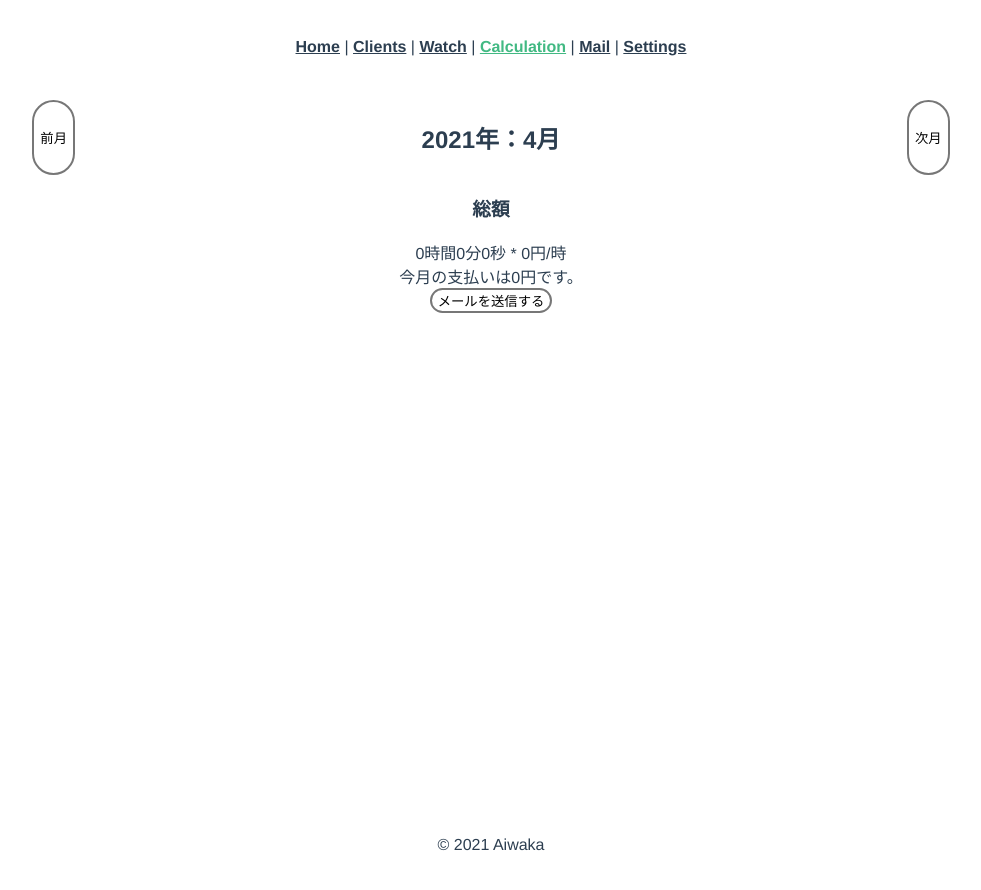
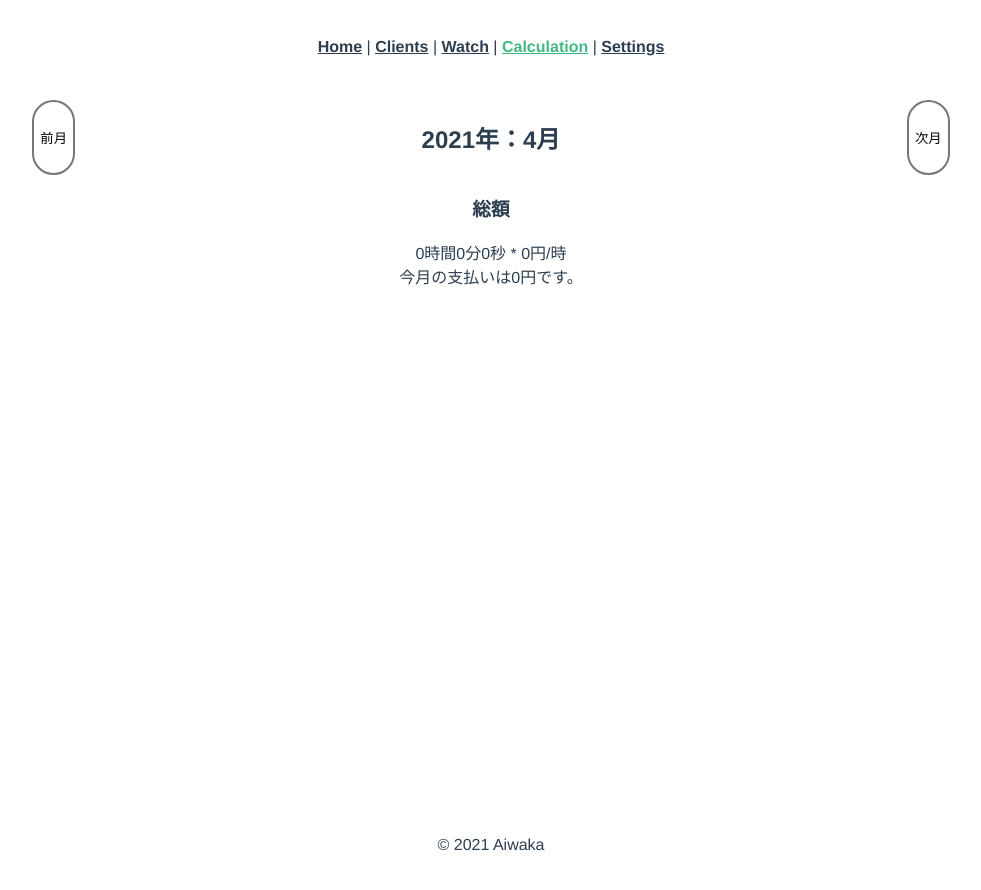
Before and after one commit to aiwaka/tutor_tools, a Vue app: page /calc in a window 1280 px wide. Shown: the top 890 px of the page, without its empty margins (149-1130 px from the left). Built offline with nearby package versions, Linux system fonts and the light colour scheme.

Commit message:
temporarily delete mail function

```diff
--- a/src/App.vue
+++ b/src/App.vue
@@ -5,7 +5,7 @@
       <router-link to="/clients">Clients</router-link> |
       <router-link to="/watch">Watch</router-link> |
       <router-link to="/calc">Calculation</router-link> |
-      <router-link to="/mail">Mail</router-link> |
+      <!--<router-link to="/mail">Mail</router-link> |-->
       <router-link to="/settings">Settings</router-link>
     </div>
     <div id="container">
--- a/src/router/index.js
+++ b/src/router/index.js
@@ -20,12 +20,14 @@ const routes = [
     name: 'calc',
     component: () => import('../views/Calc.vue')
   },
+  /*
   {
     path: '/mail',
     name: 'mail',
     props: true,
     component: () => import('../views/Mail.vue')
   },
+  */
   {
     path: '/clients',
     name: 'clients',
--- a/src/views/Calc.vue
+++ b/src/views/Calc.vue
@@ -13,7 +13,7 @@
       <h3>総額</h3>
       <div>{{timeSum.hours}}時間{{timeSum.minutes}}分{{timeSum.seconds}}秒 * {{ payPerHour }}円/時</div>
       <div>今月の支払いは{{ monthPayment }}円です。</div>
-      <button v-on:click.prevent="goToMailPage">メールを送信する</button>
+      <!--<button v-on:click.prevent="goToMailPage">メールを送信する</button>-->
     </div>
   </div>
 </template>
@@ -85,6 +85,7 @@ export default {
         this.$store.dispatch('deleteTimeDataById', {id})
       }
     },
+    /*
     goToMailPage() {
       const lineFeed = '\r\n'
       const clientName = this.$store.getters.getCurrentClientData.name
@@ -119,6 +120,7 @@ export default {
         }
       })
     }
+    */
   }
 }
 </script>
```
